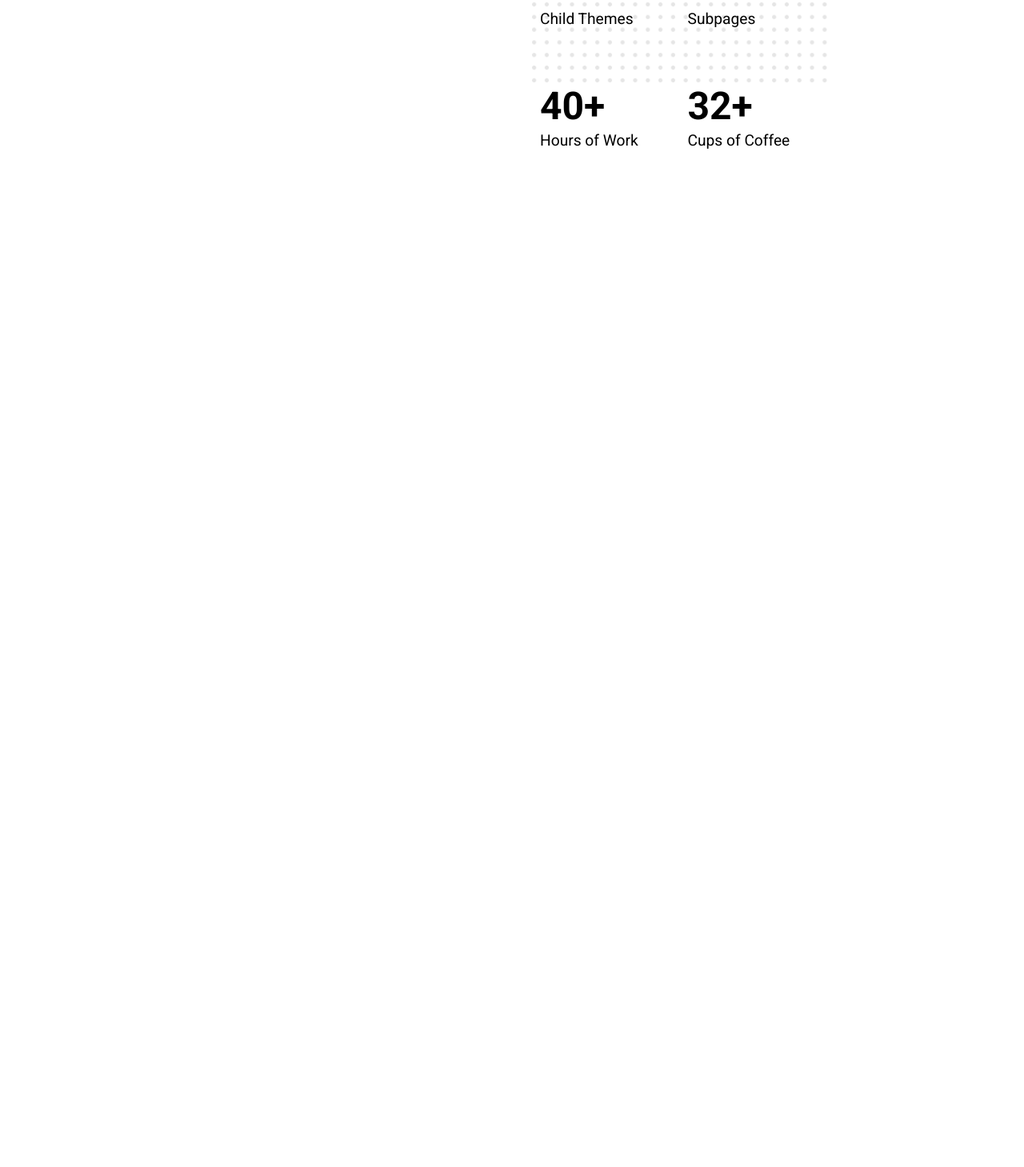
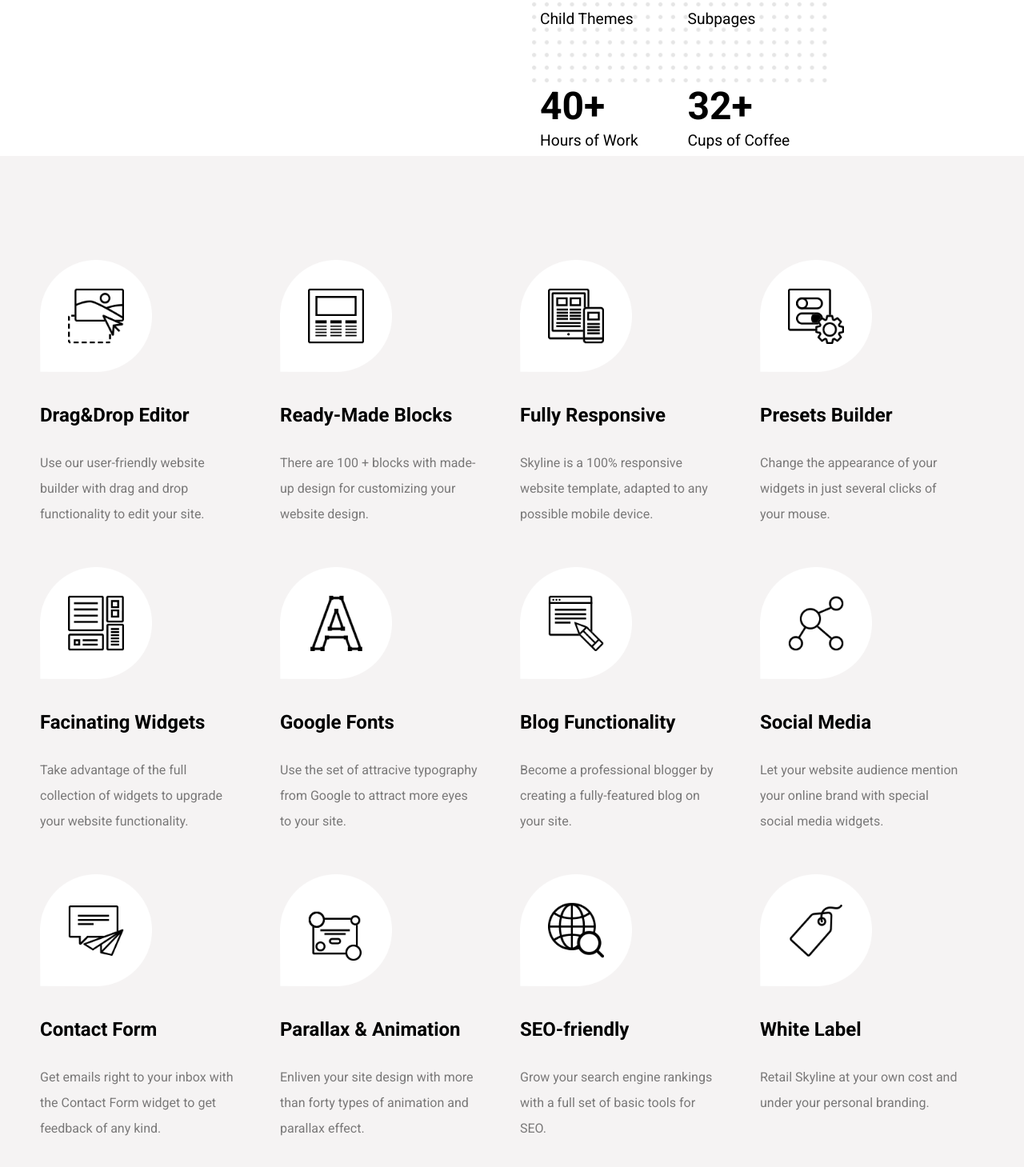
Before and after one commit to Trend20/Skyline, a React (Create React App) app: page / in a window 1280 px wide. Shown: the part 1689-3148 px from the top of the page at 80% size. Before the commit the page ends 1884 px from the top, so only its background shows below. Built offline with nearby package versions, Linux system fonts and the light colour scheme.

Commit message:
features commit

```diff
--- a/src/App.js
+++ b/src/App.js
@@ -1,6 +1,7 @@
 import React from 'react';
 import './App.css';
 import Description from './components/Description/Description';
+import Features from './components/Features/Features';
 import Header from './components/Header/Header';
 
 function App() {
@@ -8,6 +9,7 @@ function App() {
     <div className="App">
      <Header />
      <Description />
+     <Features />
     </div>
   );
 }
--- /dev/null
+++ b/src/components/Features/Features.css
@@ -0,0 +1,46 @@
+.features{
+    display: flex;
+    flex-direction: column;
+    width: 100%;
+    padding: 100px 50px;
+    background: rgb(245, 243, 243);
+}
+
+.features h1{
+    font-size: 10rem;
+    font-weight: 900;
+    position: absolute;
+    z-index: -1;
+}
+
+.feature-container{
+    display: grid;
+    width: 100%;
+    grid-template-columns: repeat(4, 1fr);
+    grid-gap: 20px;
+}
+
+.f-details{
+    display: flex;
+    flex-direction: column;
+    width: 100%;
+    margin-top: 30px;
+}
+
+.f-details img{
+    max-width: 50%;
+}
+
+.f-details h3{
+    margin-top: 40px;
+    font-size: 1.5rem;
+    font-weight: 700;
+}
+
+.f-details p{
+    margin-top: 30px;
+    font-size: 1rem;
+    width: 90%;
+    line-height: 2;
+    opacity: .5;
+}
--- /dev/null
+++ b/src/components/Features/Features.js
@@ -0,0 +1,77 @@
+import React from 'react'
+
+// importing styles
+import './Features.css';
+
+function Features() {
+    return (
+        <div className="features">
+            <h1>Features</h1>
+
+            <div className="feature-container">
+                <div className="f-details">
+                    <img src="../../img/drag.png" alt="drag"/>
+                    <h3>Drag&Drop Editor</h3>
+                    <p>Use our user-friendly website builder with drag and drop functionality to edit your site.</p>
+                </div>
+                <div className="f-details">
+                    <img src="../../img/ready-made.png" alt="drag"/>
+                    <h3>Ready-Made Blocks</h3>
+                    <p>There are 100 + blocks with made-up design for customizing your website design.</p>
+                </div>
+                <div className="f-details">
+                    <img src="../../img/responsive.png" alt="drag"/>
+                    <h3>Fully Responsive</h3>
+                    <p>Skyline is a 100% responsive website template, adapted to any possible mobile device.</p>
+                </div>
+                <div className="f-details">
+                    <img src="../../img/presets.png" alt="drag"/>
+                    <h3>Presets Builder</h3>
+                    <p>Change the appearance of your widgets in just several clicks of your mouse.</p>
+                </div>
+                <div className="f-details">
+                    <img src="../../img/widgets.png" alt="drag"/>
+                    <h3>Facinating Widgets</h3>
+                    <p>Take advantage of the full collection of widgets to upgrade your website functionality.</p>
+                </div>
+                <div className="f-details">
+                    <img src="../../img/fonts.png" alt="drag"/>
+                    <h3>Google Fonts</h3>
+                    <p>Use the set of attracive typography from Google to attract more eyes to your site.</p>
+                </div>
+                <div className="f-details">
+                    <img src="../../img/blog.png" alt="drag"/>
+                    <h3>Blog Functionality</h3>
+                    <p>Become a professional blogger by creating a fully-featured blog on your site.</p>
+                </div>
+                <div className="f-details">
+                    <img src="../../img/social.png" alt="drag"/>
+                    <h3>Social Media</h3>
+                    <p>Let your website audience mention your online brand with special social media widgets.</p>
+                </div>
+                <div className="f-details">
+                    <img src="../../img/contact.png" alt="drag"/>
+                    <h3>Contact Form</h3>
+                    <p>Get emails right to your inbox with the Contact Form widget to get feedback of any kind.</p>
+                </div>
+                <div className="f-details">
+                    <img src="../../img/parallax.png" alt="drag"/>
+                    <h3>Parallax & Animation</h3>
+                    <p>Enliven your site design with more than forty types of animation and parallax effect.</p>
+                </div>
+                <div className="f-details">
+                    <img src="../../img/seo.png" alt="drag"/>
+                    <h3>SEO-friendly</h3>
+                    <p>Grow your search engine rankings with a full set of basic tools for SEO.</p>
+                </div>
+                <div className="f-details">
+                    <img src="../../img/label.png" alt="drag"/>
+                    <h3>White Label</h3>
+                    <p>Retail Skyline at your own cost and under your personal branding.</p>
+                </div>
+            </div>
+        </div>
+    )
+}
+
+export default Features
```
